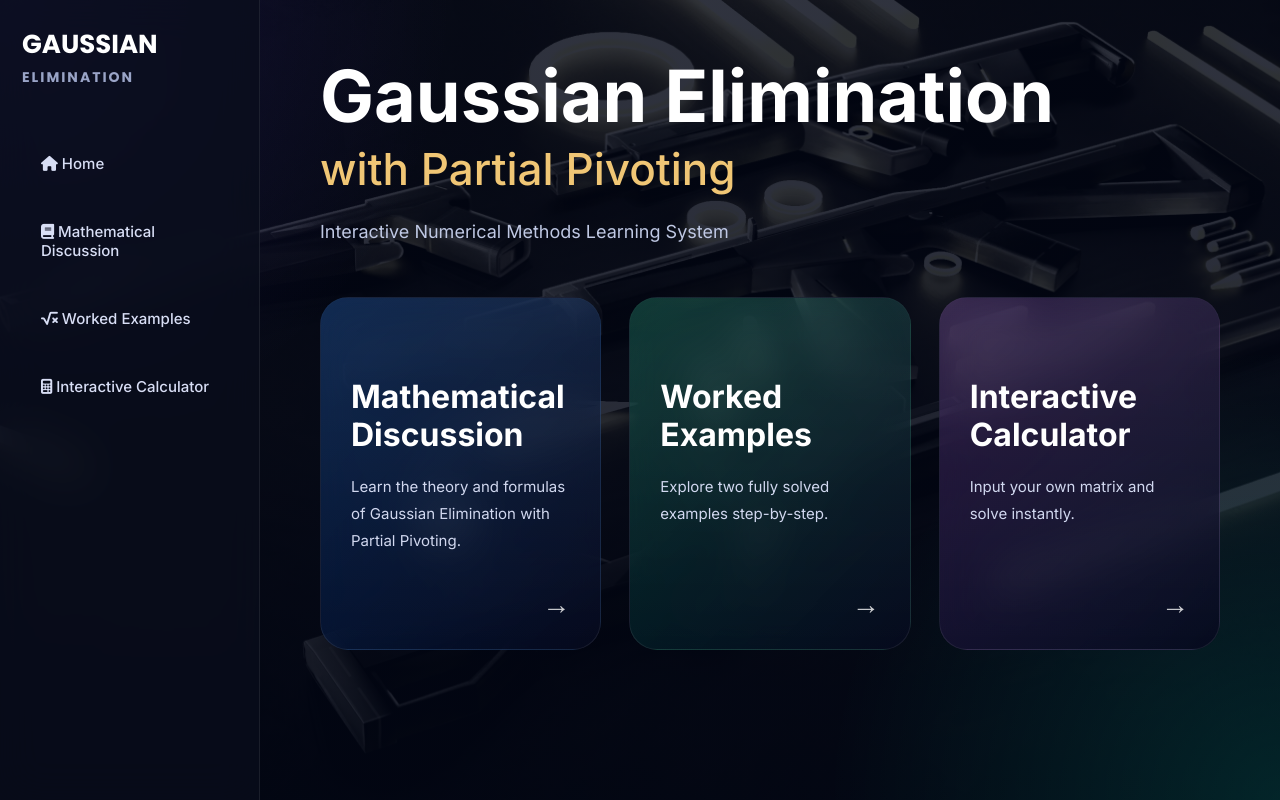
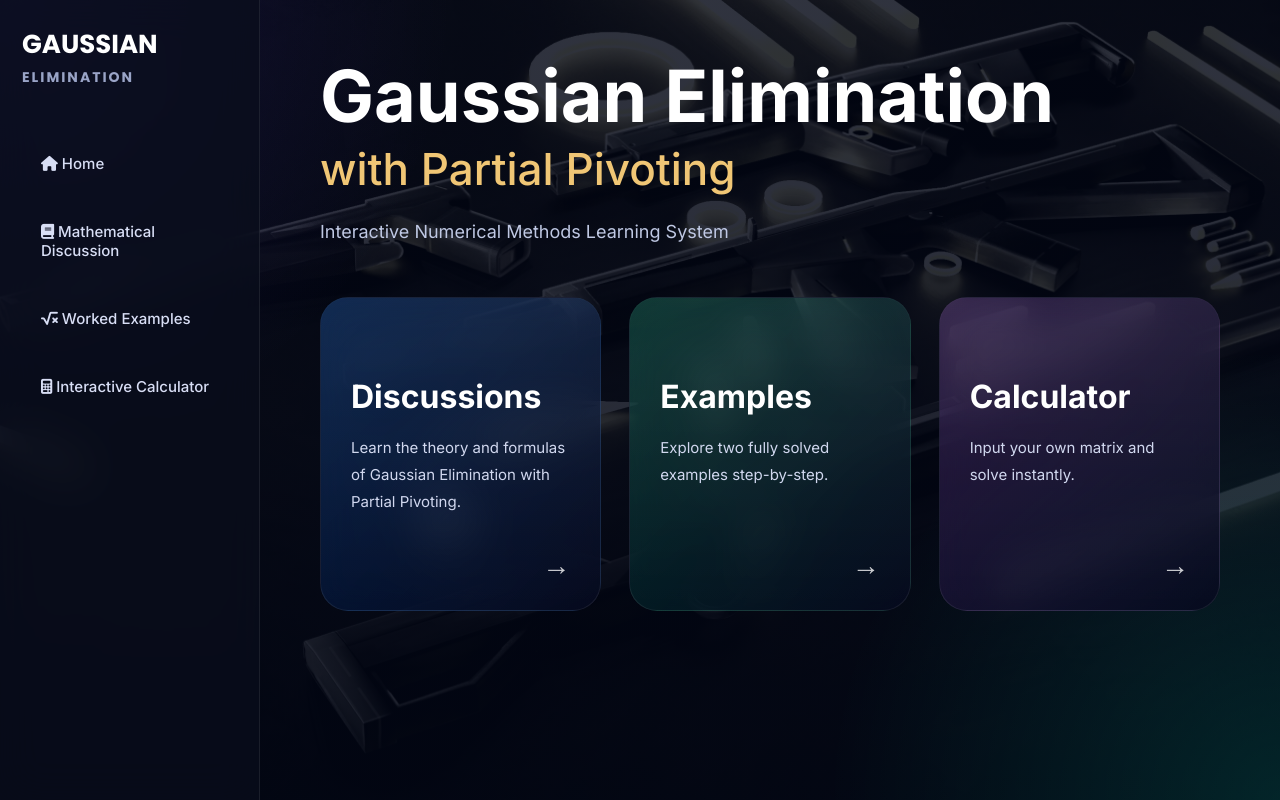
Before and after one commit to procisss/GaussElimination, a Flask app: page / in a window 1280 px wide. Run offline with Flask 3, Linux system fonts and the light colour scheme.

Commit message:
Updated index.html

```diff
--- a/templates/index.html
+++ b/templates/index.html
@@ -18,7 +18,7 @@
         class="card blue"
         onclick="window.location='/discussion'">
 
-            <h3>Mathematical Discussion</h3>
+            <h3>Discussions</h3>
 
             <p>
                 Learn the theory and formulas
@@ -34,7 +34,7 @@
         class="card green"
         onclick="window.location='/examples'">
 
-            <h3>Worked Examples</h3>
+            <h3>Examples</h3>
 
             <p>
                 Explore two fully solved
@@ -49,7 +49,7 @@
         class="card purple"
         onclick="window.location='/calculator'">
 
-            <h3>Interactive Calculator</h3>
+            <h3>Calculator</h3>
 
             <p>
                 Input your own matrix and
```
